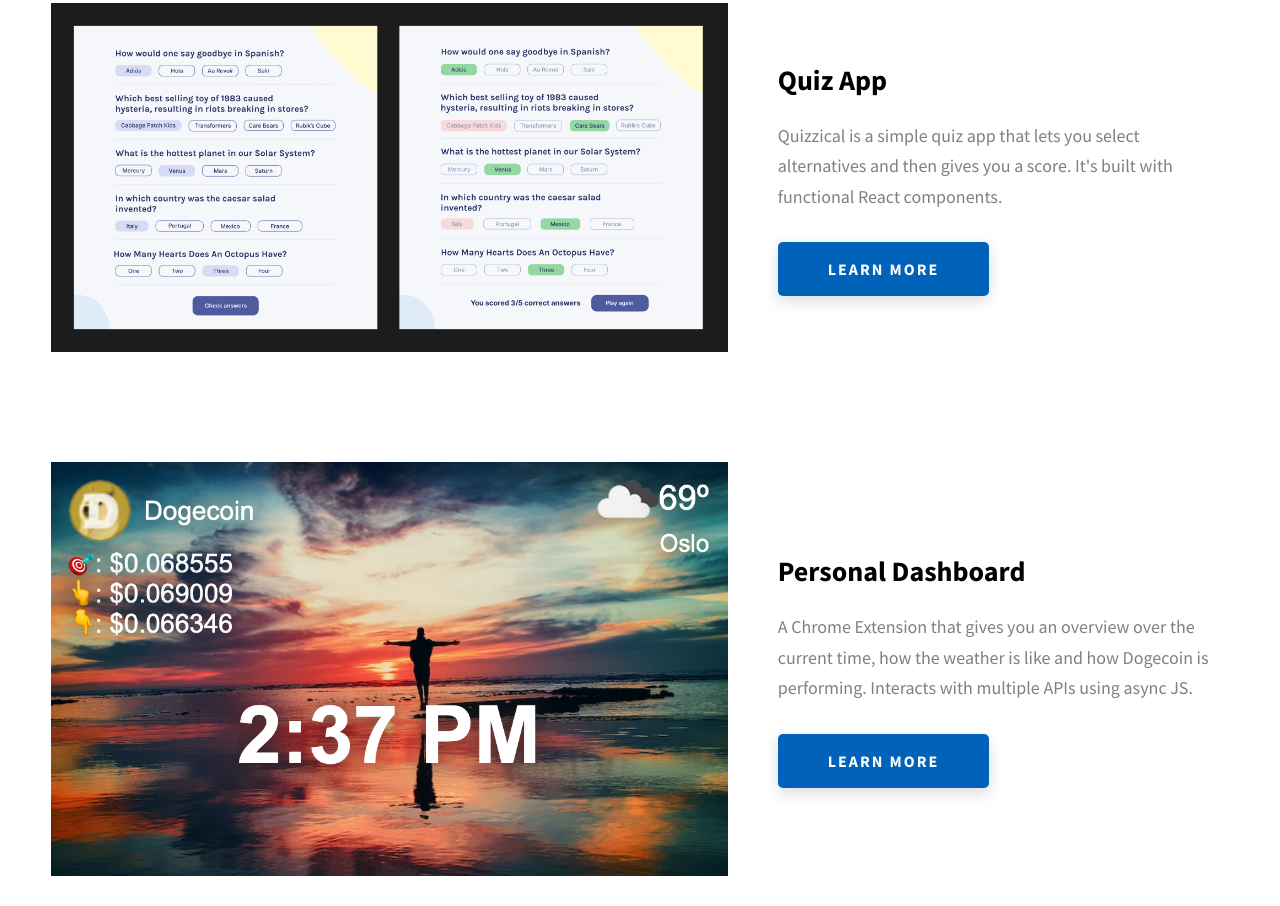
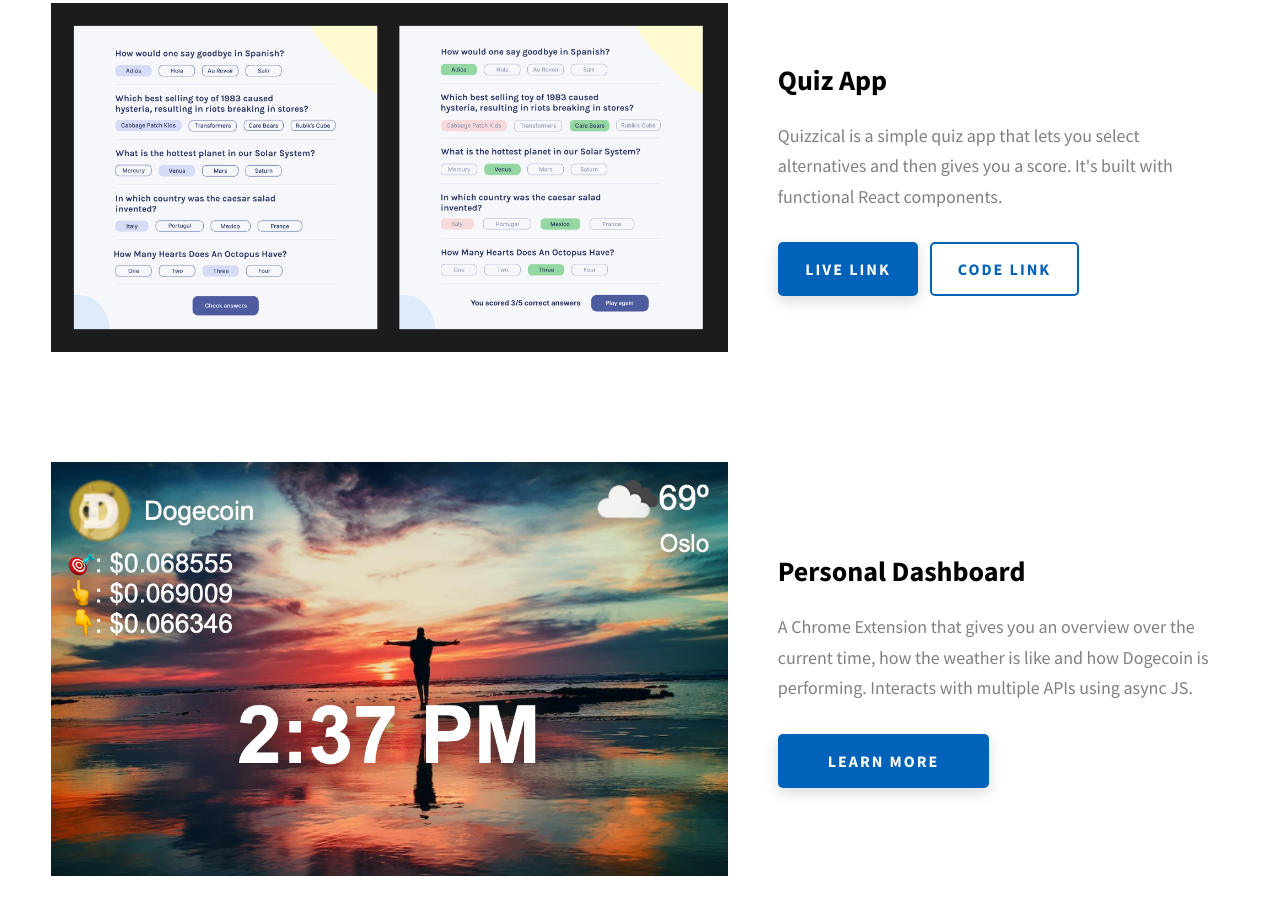
Before and after one commit to allison-truhlar/my-portfolio-site, a website built with Vite: page index.html in a window 1280 px wide. Shown: the part 1154-2060 px from the top of the page. Built offline with nearby package versions, Linux system fonts and the light colour scheme.

Commit message:
Added project btns
Moved btns for "live link" and "code link" to the main page, instead of being on a separate project page.

```diff
--- a/css/style.css
+++ b/css/style.css
@@ -169,6 +169,10 @@ textarea {
   .btn--med {
     padding: 1.5rem 5rem;
     font-size: 1.6rem; }
+  .btn--small {
+    padding: 1.5rem 2.75rem;
+    font-size: 1.6rem;
+  }
   .btn--theme {
     background: rgba(var(--main-color), 1);
     color: #fff; }
@@ -177,7 +181,7 @@ textarea {
     background: #fff;
     border: 2px solid rgba(var(--main-color), 1);
     box-shadow: none;
-    padding: calc(1.5rem - 2px) calc(5rem - 2px); }
+    padding: calc(1.5rem - 2px) calc(2.75rem - 2px); }
 
 .sec-pad {
   padding: 12rem 0; }
@@ -341,6 +345,21 @@ textarea {
       @media only screen and (max-width: 37.5em) {
         .projects__row-content-desc {
           font-size: 1.7rem; } }
+          .project-details__links {
+            margin: 0 0; }
+    .projects__row-content-links-btn:first-child {
+      margin-right: 1rem; }
+        /* @media only screen and (max-width: 37.5em) {
+          .projects__row-content-links-btn {
+            /* margin-right: 0; */
+            /* width: 70%; */
+            /* margin-bottom: 2rem; */
+            /* justify-content: center; } } */ */
+        /* .projects__row-content-links-btn:last-child {
+          margin: 0; }
+            @media only screen and (max-width: 37.5em) {
+              .projects__row-content-links-btn:last-child {
+              margin: 0; } } */
 
 .contact {
   background: linear-gradient(to right, rgba(var(--main-color), 0.8), rgba(var(--main-color), 0.8)), url(../../assets/svg/common-bg.svg);
@@ -431,7 +450,7 @@ textarea {
     @media only screen and (max-width: 37.5em) {
       .project-details__links-btn {
         margin-right: 0;
-        width: 70%;
+        /* width: 70%; */
         margin-bottom: 2rem;
         text-align: center; } }
     .project-details__links-btn:last-child {
--- a/index.html
+++ b/index.html
@@ -174,11 +174,26 @@
               <p class="projects__row-content-desc">
                 Quizzical is a simple quiz app that lets you select alternatives and then gives you a score. It's built with functional React components.
               </p>
-              <a
+              <!-- <a
                 href="./project-1.html"
                 class="btn btn--med btn--theme dynamicBgClr"
                 >Learn more</a
-              >
+              > -->
+              <div class="projects__row-content-links">
+                  <a
+                    href="#"
+                    class="btn btn--small btn--theme projects__row-content-links-btn"
+                    target="_blank"
+                    >Live Link</a
+                  >
+                  <a
+                    href="#"
+                    class="btn btn--small btn--theme-inv projects__row-content-links-btn"
+                    target="_blank"
+                    >Code Link</a
+                  >
+              </div>
+
             </div>
           </div>
           <div class="projects__row">
```
